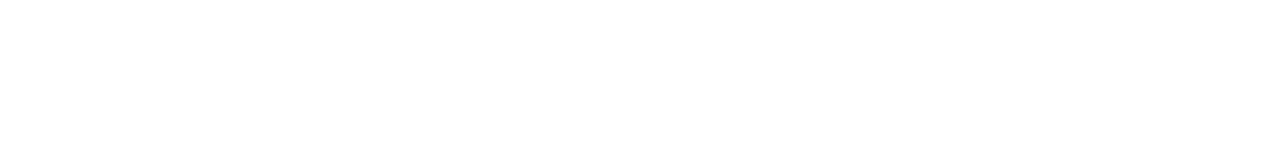
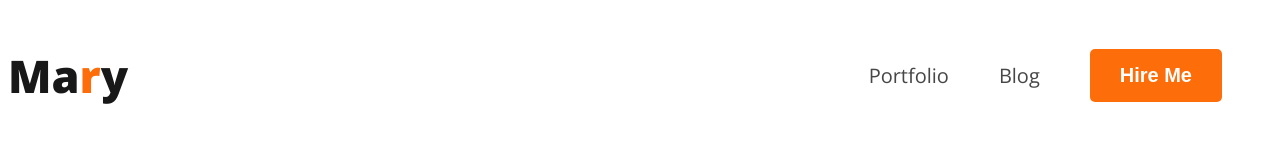
Before and after one commit to MdMozahid/web_-developer_-portfolio, a plain HTML site: page index.html in a window 1280 px wide. Drawn offline with nearby package versions, Linux system fonts and the light colour scheme.

Commit message:
added nav bar and styles

```diff
--- a/index.html
+++ b/index.html
@@ -1,12 +1,36 @@
 <!DOCTYPE html>
 <html lang="en">
+
 <head>
      <meta charset="UTF-8">
      <meta name="viewport" content="width=device-width, initial-scale=1.0">
      <title>Web Developer Portfolio</title>
      <link rel="stylesheet" href="style/style.css">
+
+     <link rel="preconnect" href="https://fonts.googleapis.com">
+     <link rel="preconnect" href="https://fonts.gstatic.com" crossorigin>
+     <link href="https://fonts.googleapis.com/css2?family=Open+Sans:wght@400;500;600;700;800&display=swap"
+               rel="stylesheet">
+
 </head>
+
 <body>
+     <header>
+          <nav>
+               <h2 class="nav-title">Ma<span class="text-primary" >r</span>y</h2>
+               <ul>
+                    <li><a href="">Portfolio</a></li>
+                    <li><a href="">Blog</a></li>
+                    <li><button class="btn-primary">Hire Me</button></li>
+               </ul>
+          </nav>
+     </header>
+     <main>
 
+     </main>
+     <footer>
+
+     </footer>
 </body>
+
 </html>
--- a/style/style.css
+++ b/style/style.css
@@ -0,0 +1,55 @@
+/* common shared style */
+body {
+     font-family: 'Open Sans', sans-serif;
+}
+
+.text-primary {
+     color: #FD6E0A;
+
+}
+
+.btn-primary {
+     border-radius: 5px;
+     border: 0;
+     background: #FD6E0A;
+     color: #FFF;
+     font-size: 20px;
+     font-weight: 700;
+     padding: 15px 30px;
+}
+
+
+
+
+/* nav style */
+nav {
+     display: flex;
+     justify-content: space-between;
+     align-items: center;
+}
+
+.nav-title {
+     color: #181818;
+     font-size: 45px;
+     font-weight: 800;
+}
+
+
+
+nav > ul {
+     display: flex;
+     align-items: center;
+}
+
+nav li {
+     list-style: none;
+     margin-right: 50px;
+
+}
+
+nav a {
+     text-decoration: none;
+     color: #474747;
+     font-size: 20px;
+     font-weight: 400;
+}
```
